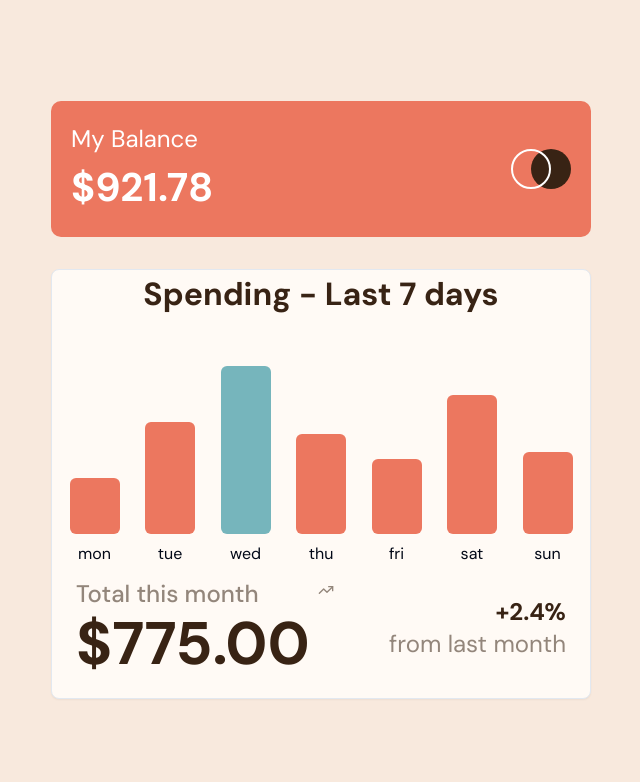
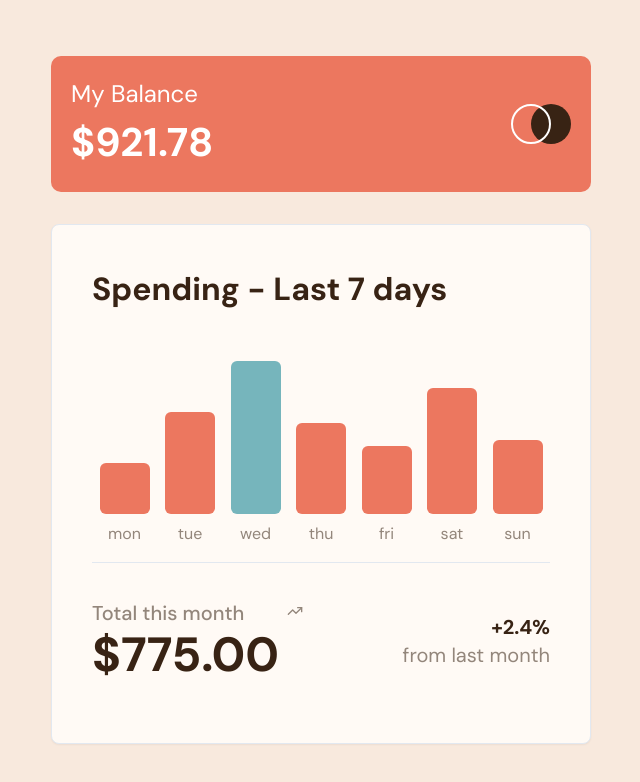
Before and after one commit to queseri/expenses-chart, a React (Vite) app: page / in a window 1280 px wide. Shown: the top 782 px of the page, without its empty margins (319-959 px from the left). Built offline with nearby package versions, Linux system fonts and the light colour scheme.

Commit message:
spacing between main and footer

```diff
--- a/src/App.tsx
+++ b/src/App.tsx
@@ -75,8 +75,8 @@ function App() {
                 </div>
             </div>
             <div className="max-w-[35.75rem] w-full p-4">
-                <Card className="bg-[hsl(var(--very-pale-orange))]">
-                    <h3 className="text-[1.5rem] lg:text-[2rem] text-center gap-2 font-bold text-[hsl(var(--dark-brown))]">
+                <Card className="bg-[hsl(var(--very-pale-orange))] p-4 sm:p-10">
+                    <h3 className="text-[1.5rem] lg:text-[2rem] text-left gap-2 font-bold text-[hsl(var(--dark-brown))]">
                         {" "}
                         Spending - Last 7 days
                     </h3>
@@ -91,15 +91,15 @@ function App() {
                                         ? "bg-[hsl(var(--cyan))]"
                                         : "bg-[hsl(var(--soft-red))]"
                                 } hover:opacity-75 focus:opacity-75  relative group`}
-                                style={{ height: `${item.amount / 5}rem` }}
+                                style={{ height: `${item.amount / 5.5}rem` }}
                             >
-                                <span className="absolute -bottom-8 w-full left-0 text-center">
+                                <span className="absolute -bottom-8 w-full left-0 text-center text-[hsl(var(--medium-brown))]">
                                     {item.day}{" "}
                                 </span>
                                 <span
                                     data-content={`$${item.amount}`}
                                     className={`before:content-[attr(data-content)] before:absolute before:left-1/2 before:-translate-x-1/2
-                                         before:-top-12 before:h-[2rem] before:bg-[hsl(var(--dark-brown))] before:min-w-full
+                                         before:-top-12 before:h-[2rem] before:bg-[hsl(var(--dark-brown))] before:min-w-full before:font-bold
                                          before:text-[hsl(var(--white))] before:p-2 before:rounded-sm before:flex before:justify-center
                                           before:items-center before:opacity-0 before:transition-opacity before:duration-300
                                            group-hover:before:opacity-100 group-focus:before:opacity-100`}
@@ -109,18 +109,19 @@ function App() {
                             </button>
                         ))}
                     </div>
-                    <CardFooter className="flex-row justify-between items-center gap-2 text-sm">
+                    <hr className="my-10" />
+                    <CardFooter className="flex-row justify-between items-center gap-2 text-sm px-0">
                         <div className="flex gap-2 font-medium leading-none text-[hsl(var(--medium-brown))]">
-                            <p className="flex flex-col gap-2 text-[1rem] lg:text-[1.5rem]">
+                            <p className="flex flex-col gap-2 text-[1rem] lg:text-[1.25rem]">
                                 Total this month{" "}
-                                <span className="font-bold text-[hsl(var(--dark-brown))] text-[2.5rem] lg:text-[3.75rem]">
+                                <span className="font-bold text-[hsl(var(--dark-brown))] text-[2.5rem] lg:text-[3rem]">
                                     ${(totalAmount * 3.4).toFixed(2)}
                                 </span>
                             </p>
                             <TrendingUp className="h-4 w-4" />
                         </div>
                         <div className="leading-none text-[1rem]  ">
-                            <p className="flex flex-col text-[hsl(var(--medium-brown))]  text-[1rem] lg:text-[1.5rem] items-end gap-2">
+                            <p className="flex flex-col text-[hsl(var(--medium-brown))]  text-[1rem] lg:text-[1.25rem] items-end gap-2">
                                 <span className="font-bold text-[hsl(var(--dark-brown))]">
                                     +2.4%
                                 </span>{" "}
--- a/src/index.css
+++ b/src/index.css
@@ -77,7 +77,7 @@
 }
 
 body {
-    background-color: var(--cream);
+    background-color: hsl(var(--cream));
     font-family: var(--font-family);
 }
 
```
